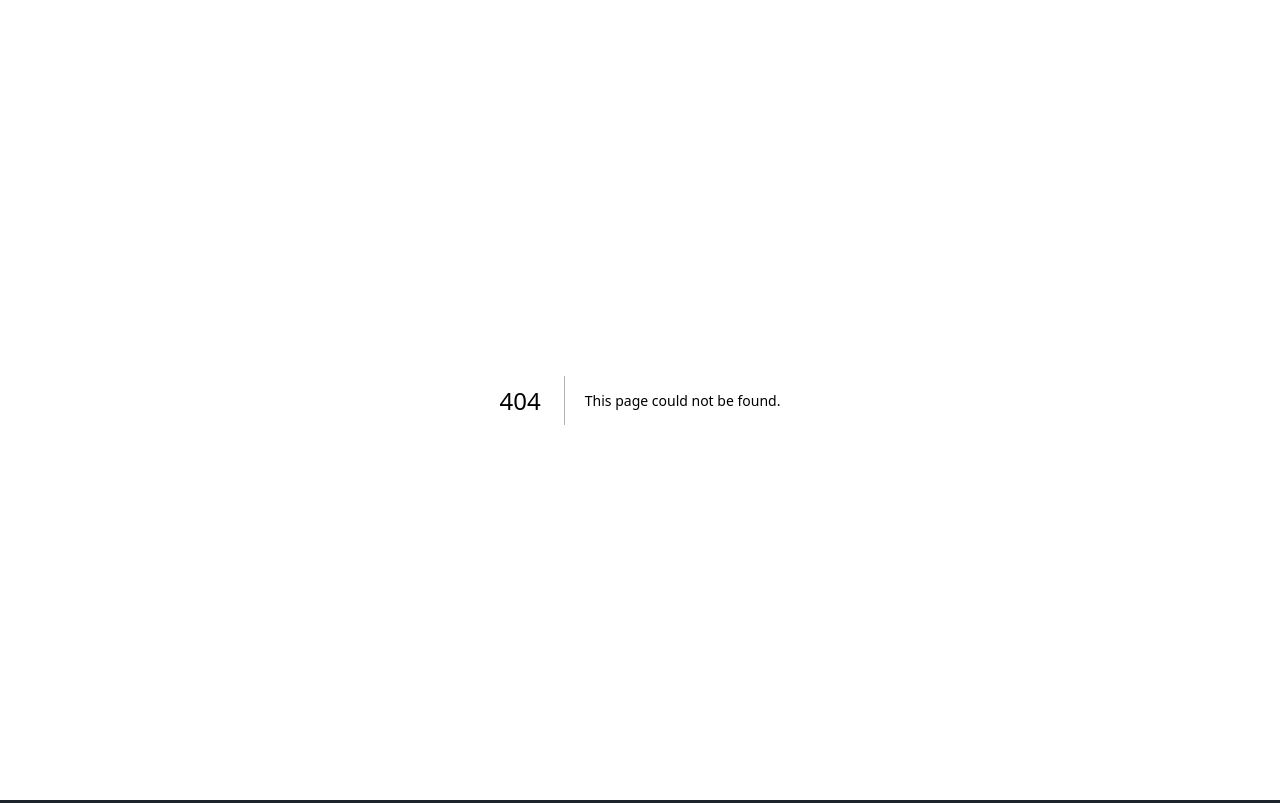
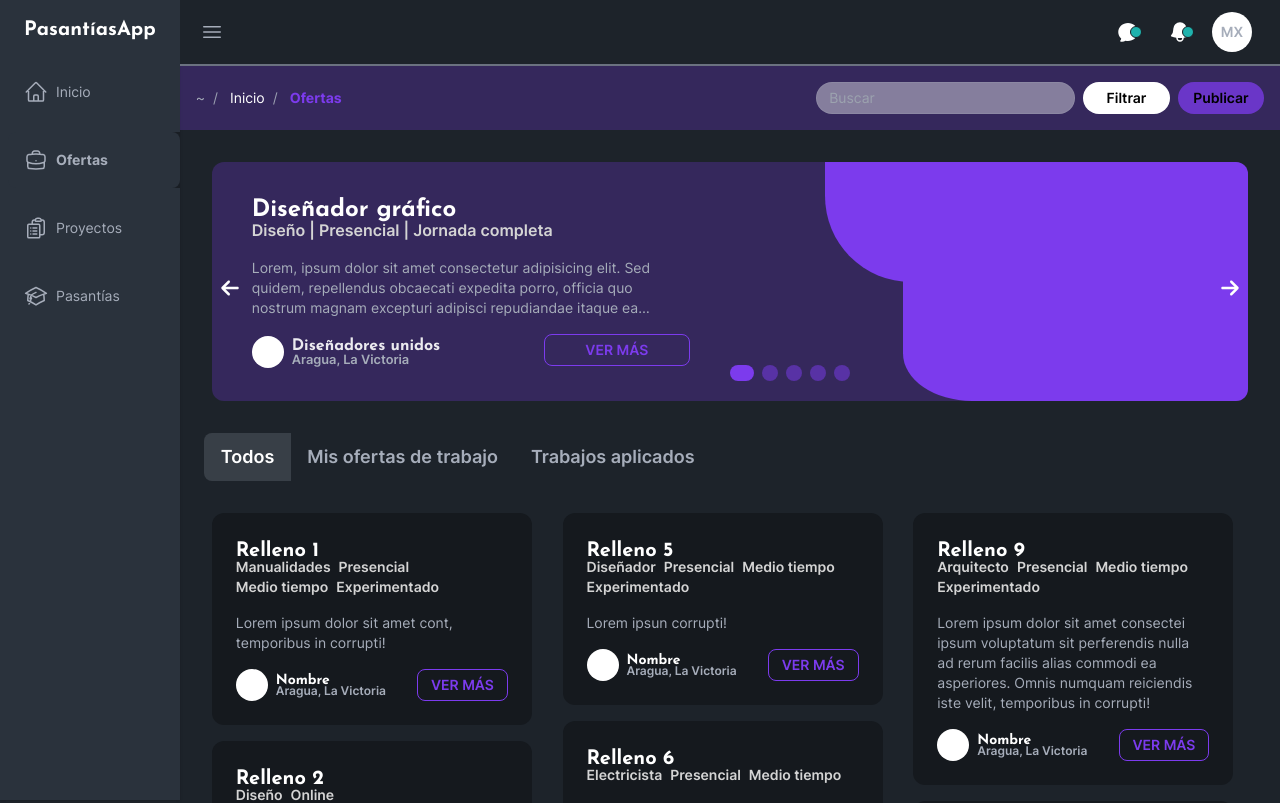
Before and after one commit to esteban-florez/novaship, a Next.js app: page /offers in a window 1280 px wide. Before the commit this address had no page. Shown: the top 803 px of the page. Built offline with nearby package versions, Linux system fonts and the light colour scheme.

Commit message:
changes in routes and tailwind config
- Updated Tailwind config.
- Renamed "jobs" routes to "offers".
- Added metadata in pages.
- Updated aside.

```diff
--- a/app/(main)/jobs/page.tsx
+++ b/app/(main)/offers/page.tsx
@@ -1,6 +1,7 @@
-import Carrousel from '@/components/jobs/Carrousel'
-import Offers from '@/components/jobs/Offers'
+import Carrousel from '@/components/offers/Carrousel'
+import Offers from '@/components/offers/Offers'
 import Subnavbar from '@/components/layout/Subnavbar'
+import { type Metadata } from 'next'
 
 const data = [
   {
@@ -101,7 +102,11 @@ const data = [
   },
 ]
 
-export default function JobsPage() {
+export const metadata: Metadata = {
+  title: 'Ofertas',
+}
+
+export default function OffersPage() {
   return (
     <>
       <Subnavbar options />
--- a/app/(main)/projects/page.tsx
+++ b/app/(main)/projects/page.tsx
@@ -1,4 +1,9 @@
 import Subnavbar from '@/components/layout/Subnavbar'
+import { type Metadata } from 'next'
+
+export const metadata: Metadata = {
+  title: 'Proyectos',
+}
 
 export default function ProjectsPage() {
   return (
--- a/components/layout/Aside.tsx
+++ b/components/layout/Aside.tsx
@@ -2,7 +2,7 @@
 
 import Link from 'next/link'
 import { usePathname } from 'next/navigation'
-import { HomeIcon, BriefcaseIcon, AcademicCapIcon, ClipboardDocumentListIcon, CurrencyDollarIcon } from '@heroicons/react/24/outline'
+import { HomeIcon, BriefcaseIcon, AcademicCapIcon, ClipboardDocumentListIcon } from '@heroicons/react/24/outline'
 
 interface LinkData {
   href: string
@@ -17,8 +17,8 @@ const SIDEBAR_LINKS = [
     icon: <HomeIcon className="h-6 w-6" />,
   },
   {
-    href: '/jobs',
-    title: 'Trabajos',
+    href: '/offers',
+    title: 'Ofertas',
     icon: <BriefcaseIcon className="h-6 w-6" />,
   },
   {
@@ -27,14 +27,9 @@ const SIDEBAR_LINKS = [
     icon: <ClipboardDocumentListIcon className="h-6 w-6" />,
   },
   {
-    href: '/internships',
+    href: '/',
     title: 'Pasantías',
     icon: <AcademicCapIcon className="h-6 w-6" />,
-  },
-  {
-    href: '/marketplace',
-    title: 'Marketplace',
-    icon: <CurrencyDollarIcon className="h-6 w-6" />,
   },
 ]
 
--- a/components/jobs/Offers.tsx
+++ b/components/offers/Offers.tsx
@@ -14,8 +14,8 @@ export default function Offers({
   location,
 }: Props) {
   return (
-    <section className="mb-4 max-w-xs break-inside-avoid rounded-xl">
-      <div className="relative flex w-full rounded-xl bg-primary/25">
+    <section className="mb-4 max-w-xs break-inside-avoid rounded-xl bg-base-300">
+      <div className="relative flex w-full rounded-xl">
         <div className="w-full flex-col p-6">
           <header>
             <h3 className="font-title text-xl font-bold text-white">{title}</h3>
--- a/tailwind.config.js
+++ b/tailwind.config.js
@@ -3,9 +3,8 @@ import daisyui from 'daisyui'
 /** @type {import('tailwindcss').Config} */
 module.exports = {
   content: [
-    './pages/**/*.{js,ts,jsx,tsx,mdx}',
-    './components/**/*.{js,ts,jsx,tsx,mdx}',
-    './app/**/*.{js,ts,jsx,tsx,mdx}',
+    './components/**/*.{ts,tsx}',
+    './app/**/*.{ts,tsx}',
   ],
   theme: {
     extend: {
--- a/translations/es.ts
+++ b/translations/es.ts
@@ -2,7 +2,7 @@ type Routes = Record<string, string>
 
 const routes: Routes = {
   home: 'inicio',
-  jobs: 'trabajos',
+  offers: 'ofertas',
   projects: 'proyectos',
   chats: 'conversaciones',
 }
```
Also changed, not shown: components/offers/Carrousel.tsx (renamed from components/jobs/Carrousel.tsx).
